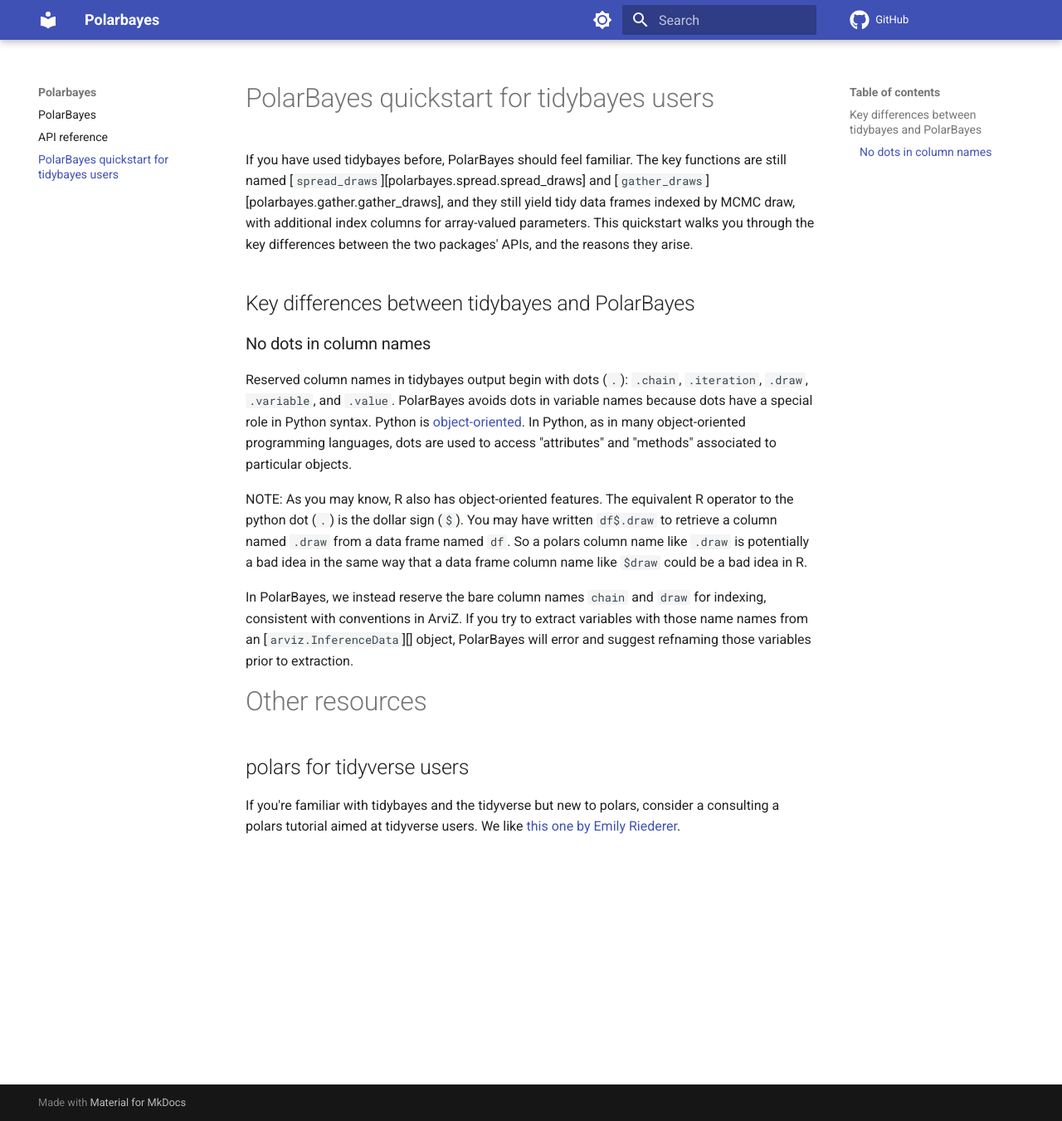
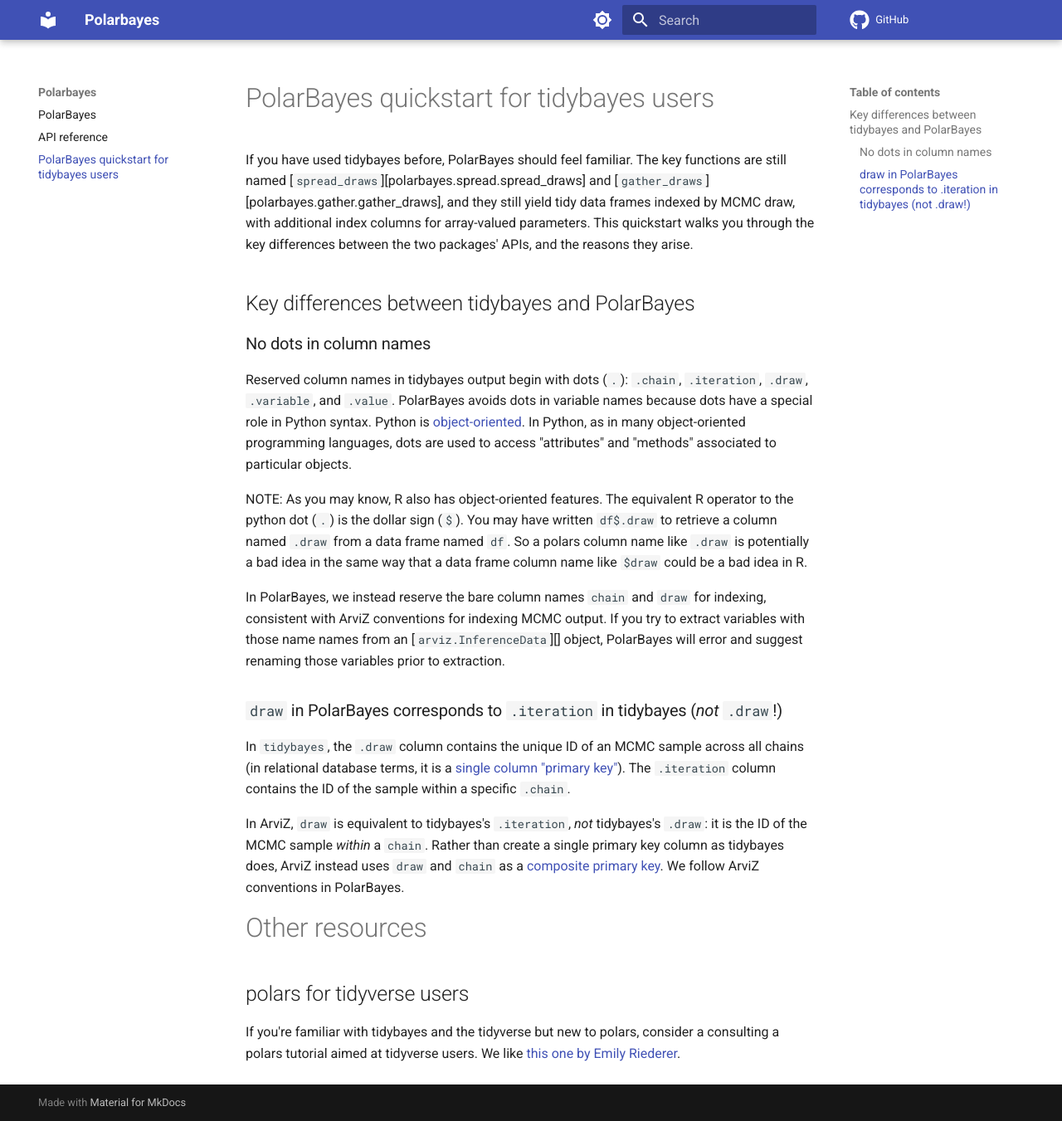
Before and after one commit to CDCgov/polarbayes, an MkDocs documentation site: the page built from docs/quickstart_for_tidybayes_users.md, in a window 1280 px wide and 1351 px high. Shown: the whole window at 83% size. Built offline with MkDocs 1.6.1 and Material for MkDocs 9.7.7, drawn with Linux system fonts in a browser that asks for light colours; comment, search, counter and statistics services are not loaded.

Commit message:
Explain draw columns

```diff
--- a/docs/quickstart_for_tidybayes_users.md
+++ b/docs/quickstart_for_tidybayes_users.md
@@ -10,7 +10,12 @@ Reserved column names in tidybayes output begin with dots (`.`): `.chain`, `.ite
 
 NOTE: As you may know, R also has object-oriented features. The equivalent R operator to the python dot (`.`) is the dollar sign (`$`). You may have written `df$.draw` to retrieve a column named `.draw` from a data frame named `df`. So a polars column name like `.draw` is potentially a bad idea in the same way that a data frame column name like `$draw` could be a bad idea in R.
 
-In PolarBayes, we instead reserve the bare column names `chain` and `draw` for indexing, consistent with conventions in ArviZ. If you try to extract variables with those name names from an [`arviz.InferenceData`][] object, PolarBayes will error and suggest refnaming those variables prior to extraction.
+In PolarBayes, we instead reserve the bare column names `chain` and `draw` for indexing, consistent with ArviZ conventions for indexing MCMC output. If you try to extract variables with those name names from an [`arviz.InferenceData`][] object, PolarBayes will error and suggest renaming those variables prior to extraction.
+
+### `draw` in PolarBayes corresponds to `.iteration` in tidybayes (_not_ `.draw`!)
+In `tidybayes`, the `.draw` column contains the unique ID of an MCMC sample across all chains (in relational database terms, it is a [single column "primary key"](https://en.wikipedia.org/wiki/Primary_key)). The `.iteration` column contains the ID of the sample within a specific `.chain`.
+
+In ArviZ, `draw` is equivalent to tidybayes's `.iteration`, _not_ tidybayes's `.draw`: it is the ID of the MCMC sample _within_ a `chain`.  Rather than create a single primary key column as tidybayes does, ArviZ instead uses `draw` and `chain` as a [composite primary key](https://en.wikipedia.org/wiki/Composite_key). We follow ArviZ conventions in PolarBayes.
 
 # Other resources
 ## polars for tidyverse users
```
